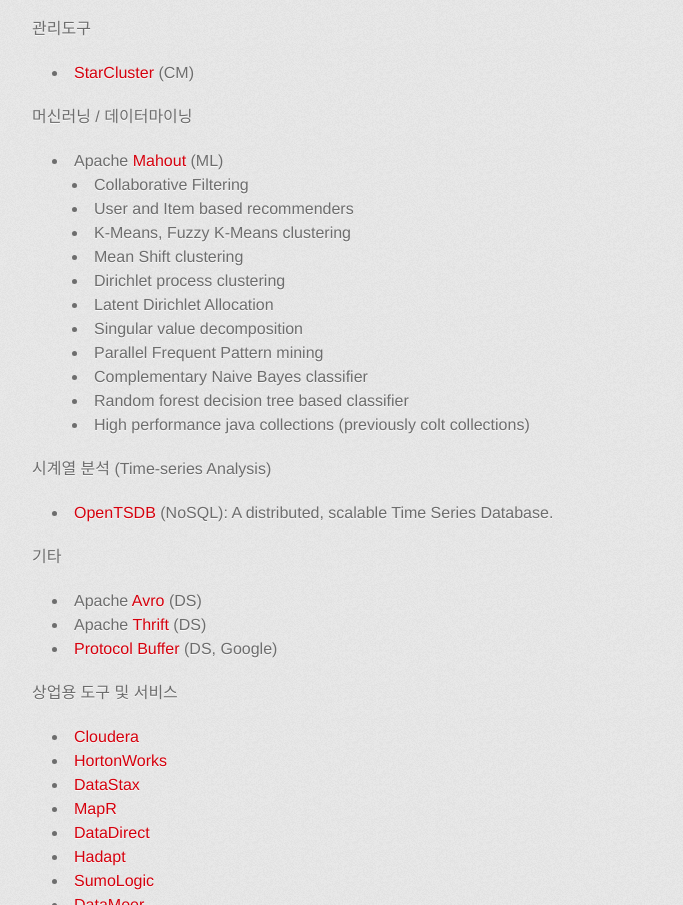
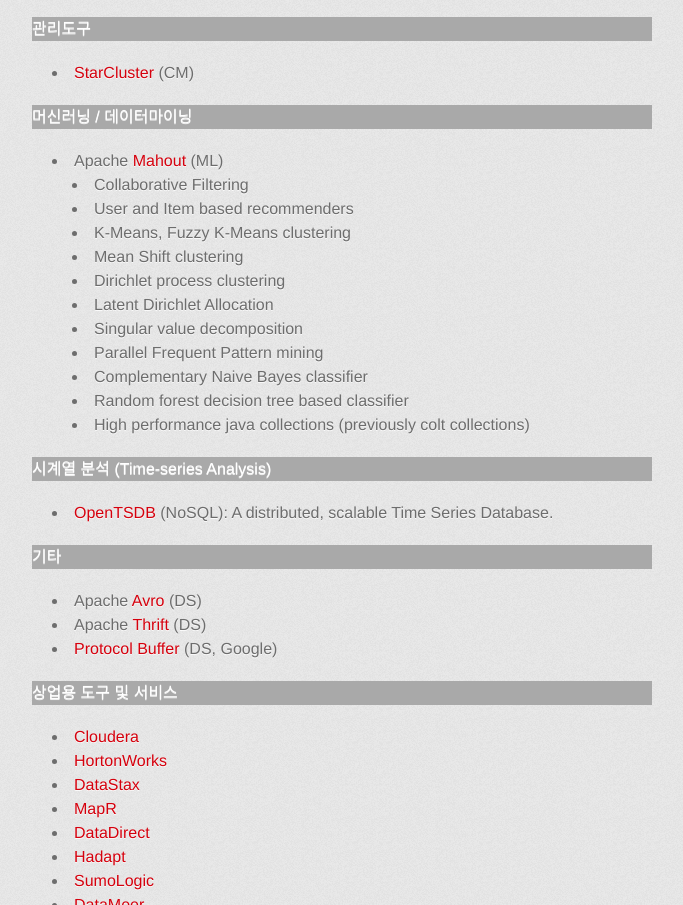
Before and after one commit to leepro/opendata_kr, a plain HTML site: page index.html in a window 1280 px wide. Shown: the part 1296-2201 px from the top of the page, without its empty margins (298-981 px from the left). Drawn offline with Linux system fonts and the light colour scheme; a web font is replaced by a local one.

Commit message:
add class

```diff
--- a/index.html
+++ b/index.html
@@ -10,6 +10,12 @@
     <!--[if lt IE 9]>
     <script src="//html5shiv.googlecode.com/svn/trunk/html5.js"></script>
     <![endif]-->
+    <style type="text/css">
+      .bg {
+        background-color: darkgray;
+        color: white;
+      }
+    </style>
     <title>Opendata.Korea</title>
   </head>
 
@@ -40,7 +46,7 @@
 <h3>
 <a name="designer-templates" class="anchor" href="#designer-templates"><span class="octicon octicon-link"></span></a>빅데이터(Big Data)</h3>
 
-<p><b>오픈소스 도구 카테고리</b></p>
+<p class="bg"><b>오픈소스 도구 카테고리</b></p>
 
 <ul>
   <li>Distributed File System (DFS)</li>
@@ -60,7 +66,7 @@
   <li>Extract, Transform and Loading (ETL)</li>
 </ul>
 
-<p><b>오픈소스 도구</b></p>
+<p class="bg"><b>오픈소스 도구</b></p>
 
 <ul>
   <li>Apache <a href="http://hadoop.apache.org/">Hadoop</a> (NoSQL, MR, Google's MapReduce clone): A framework that allows for the distributed processing of large data sets across clusters of computers using simple programming models.</li>
@@ -76,13 +82,13 @@
   <li><a href="http://www.cascading.org/">Cascading</a> (WF)</li>
 </ul>
 
-<p><b>관리도구</b></p>
+<p class="bg"><b>관리도구</b></p>
 
 <ul>
   <li><a href="http://star.mit.edu/cluster/">StarCluster</a> (CM)</li>
 </ul>
 
-<p><b>머신러닝 / 데이터마이닝</b></p>
+<p class="bg"><b>머신러닝 / 데이터마이닝</b></p>
 
 <ul>
   <li>Apache <a href="http://mahout.apache.org">Mahout</a> (ML)</li>
@@ -101,13 +107,13 @@
     </div>
 </ul>
 
-<p><b>시계열 분석 (Time-series Analysis)</b></p>
+<p class="bg"><b>시계열 분석 (Time-series Analysis)</b></p>
 
 <ul>
   <li><a href="http://opentsdb.net">OpenTSDB</a> (NoSQL): A distributed, scalable Time Series Database.</li>
 </ul>
 
-<p><b>기타</b></p>
+<p class="bg"><b>기타</b></p>
 
 <ul>
   <li>Apache <a href="http://avro.apache.org">Avro</a> (DS)</li>
@@ -115,7 +121,7 @@
   <li><a href="http://code.google.com/p/protobuf/">Protocol Buffer</a> (DS, Google)</li>
 </ul>
 
-<p><b>상업용 도구 및 서비스</b></p>
+<p class="bg"><b>상업용 도구 및 서비스</b></p>
 
 <ul>
   <li><a href="http://www.cloudera.com">Cloudera</a></li>
```
